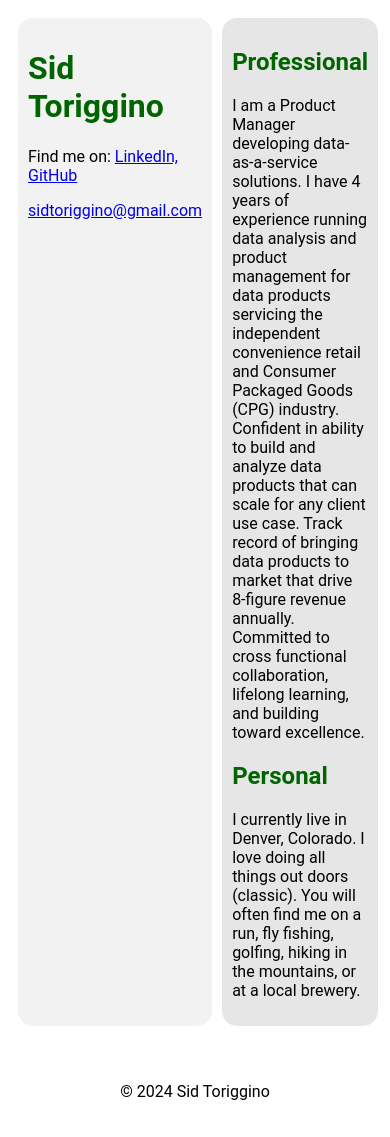
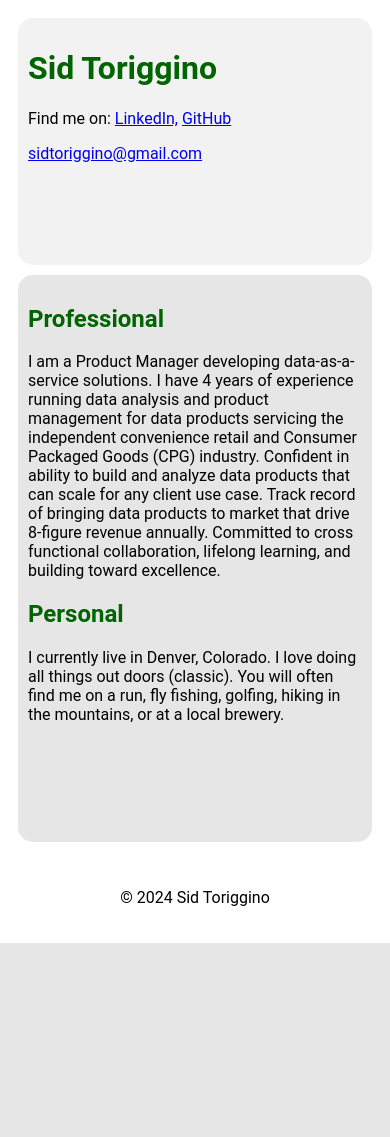
Before and after one commit to SidToriggino/SidT-website, a Flask app: page / in a window 390 px wide. After the commit the page ends 943 px from the top, so only its background shows below. Run offline with Flask 3, Linux system fonts and the light colour scheme.

Commit message:
correct mobile formatting (#8)
*correct mobile formatting

```diff
--- a/templates/index.html
+++ b/templates/index.html
@@ -23,31 +23,17 @@
 
         .container {
             display: grid;
-            grid-template-columns: 1fr 1fr;
+            grid-template-columns: 1fr;
             gap: 10px;
             padding: 10px;
             flex-grow: 1;
             /* Ensures that the container takes up all available space */
         }
 
-        /* Default to full width */
-        .left,.right {
-            width: 100%;
-        }
-
-        /* When the screen is 600px wide or more, split into two columns */
         @media (min-width: 600px) {
-            .left,
-            .right {
-                width: 50%;
+            .container {
+                grid-template-columns: 1fr 1fr;
             }
-        }
-
-        /* Optional: Clear floats after the columns */
-        .container::after {
-            content: "";
-            display: table;
-            clear: both;
         }
 
         .column {
```
